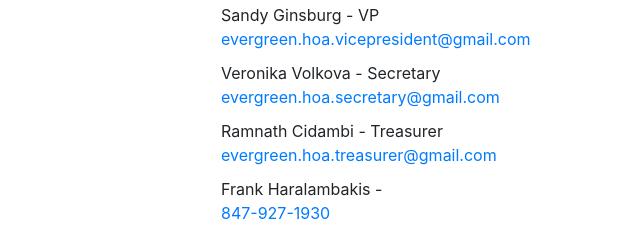
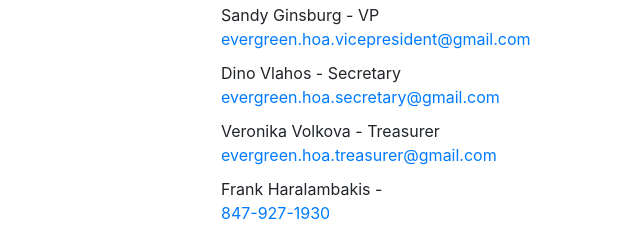
Before and after one commit to EvergreenHoa/evergreenassociation, a plain HTML site: page index.html in a window 1280 px wide. Shown: the part 388-625 px from the top of the page, 640-1280 px from the left. Drawn offline with nearby package versions, Linux system fonts and the light colour scheme.

Commit message:
Update index.html

```diff
--- a/index.html
+++ b/index.html
@@ -72,8 +72,8 @@
             <ol class="list-unstyled mb-0">
               <li>Roy Manning - President<br/><a href="tel:847-269-9715">847-269-9715</a></li>
               <li>Sandy Ginsburg - VP<br/><a href="mailto:evergreen.hoa.vicepresident@gmail.com">evergreen.hoa.vicepresident@gmail.com</a></li>
-              <li>Veronika Volkova - Secretary<br/><a href="mailto:evergreen.hoa.secretary@gmail.com ">evergreen.hoa.secretary@gmail.com</a></li>
-              <li>Ramnath Cidambi - Treasurer<br/><a href="mailto:evergreen.hoa.treasurer@gmail.com ">evergreen.hoa.treasurer@gmail.com</a></li>
+              <li>Dino Vlahos - Secretary<br/><a href="mailto:evergreen.hoa.secretary@gmail.com ">evergreen.hoa.secretary@gmail.com</a></li>
+              <li>Veronika Volkova - Treasurer<br/><a href="mailto:evergreen.hoa.treasurer@gmail.com ">evergreen.hoa.treasurer@gmail.com</a></li>
               <li>Frank Haralambakis - <br/><a href="tel:847-927-1930">847-927-1930</a></li>
             </ol>
           </div>
```
